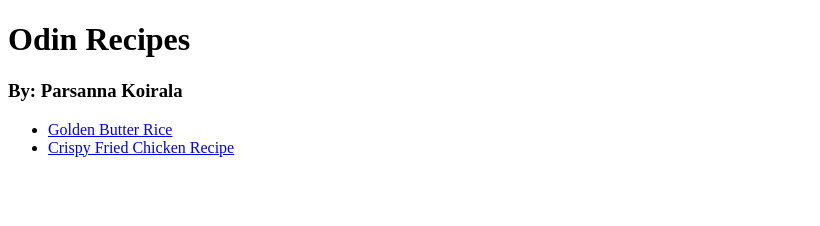
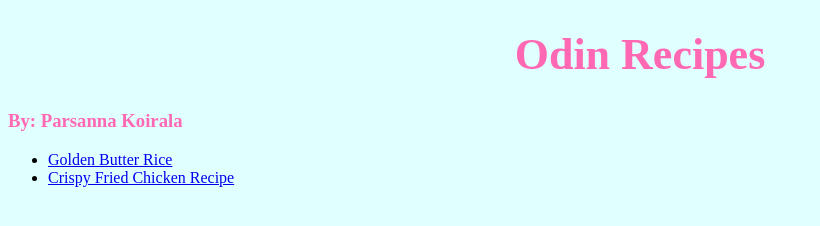
Before and after one commit to ParsannaK/odin-recipes, a plain HTML site: page index.html in a window 1280 px wide. Shown: the whole page, without its empty margins (0-820 px from the left). Drawn offline with Linux system fonts and the light colour scheme.

Commit message:
Learning css

```diff
--- a/index.html
+++ b/index.html
@@ -3,9 +3,10 @@
     <head>
         <meta charset="UTF-8">
         <title>Odin Recipes</title>
+        <link rel="stylesheet" href="styles.css">
     </head>
     <body>
-        <h1>
+        <h1 class="homepage">
             Odin Recipes
         </h1>
         <h3>By: Parsanna Koirala</h3>
--- /dev/null
+++ b/styles.css
@@ -0,0 +1,15 @@
+/* styles.css */
+
+.homepage{
+    text-align: center;
+    color: hotpink;
+    font-size: 44px;
+}
+
+h3 {
+    color: hotpink;
+}
+
+* {
+    background-color: lightcyan;
+}
```
Also changed, not shown: recipes/crispyFriedChicken.html (+1 -0 lines), recipes/goldenButterRice.html (+1 -0 lines).
